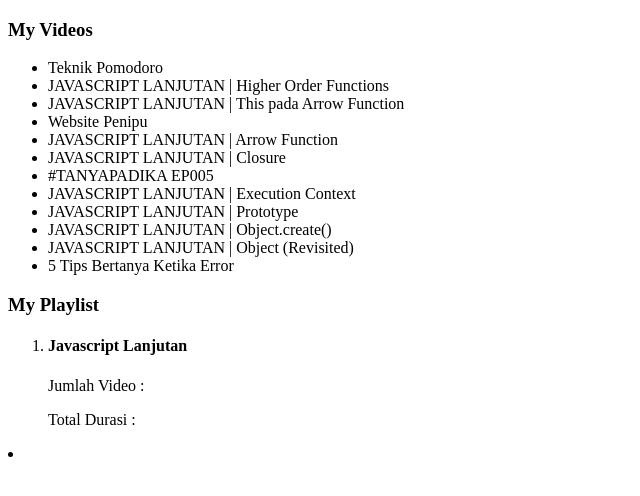
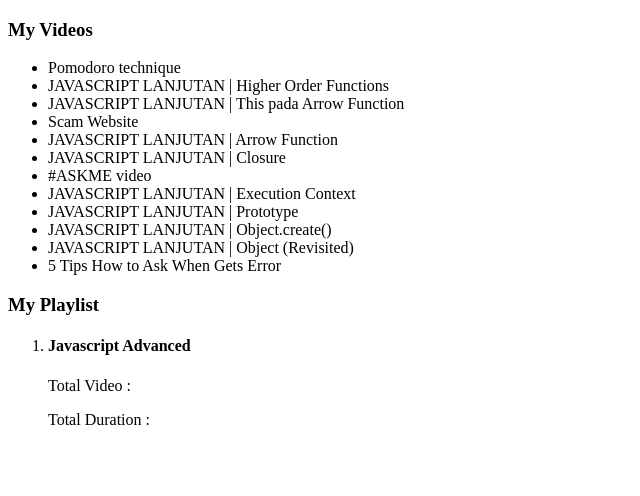
Before and after one commit to dimasqramadhani/dokumentasi-latihan-javascript, a plain HTML site: page javascript-method-filter-map-reduce/index.html in a window 1280 px wide. Shown: the whole page, without its empty margins (0-640 px from the left). Drawn offline with Linux system fonts and the light colour scheme.

Commit message:
Update index.html

```diff
--- a/javascript-method-filter-map-reduce/index.html
+++ b/javascript-method-filter-map-reduce/index.html
@@ -9,31 +9,29 @@
     <h3>My Videos</h3>
 
     <ul>
-      <li data-duration="15:27">Teknik Pomodoro</li>
+      <li data-duration="15:27">Pomodoro technique</li>
       <li data-duration="11:18">JAVASCRIPT LANJUTAN | Higher Order Functions</li>
       <li data-duration="21:40">JAVASCRIPT LANJUTAN | This pada Arrow Function</li>
-      <li data-duration="19:38">Website Penipu</li>
+      <li data-duration="19:38">Scam Website</li>
       <li data-duration="12:10">JAVASCRIPT LANJUTAN | Arrow Function</li>
       <li data-duration="20:43">JAVASCRIPT LANJUTAN | Closure</li>
-      <li data-duration="14:30">#TANYAPADIKA EP005</li>
+      <li data-duration="14:30">#ASKME video</li>
       <li data-duration="26:38">JAVASCRIPT LANJUTAN | Execution Context</li>
       <li data-duration="17:33">JAVASCRIPT LANJUTAN | Prototype</li>
       <li data-duration="10:39">JAVASCRIPT LANJUTAN | Object.create()</li>
       <li data-duration="17:31">JAVASCRIPT LANJUTAN | Object (Revisited)</li>
-      <li data-duration="14:25">5 Tips Bertanya Ketika Error</li>
+      <li data-duration="14:25">5 Tips How to Ask When Gets Error</li>
     </ul>
 
     <h3>My Playlist</h3>
     <ol>
       <li>
-        <h4>Javascript Lanjutan</h4>
-        <p>Jumlah Video : <span class="jumlah-video"></span></p>
-        <p>Total Durasi : <span class="total-durasi"></span></p>
+        <h4>Javascript Advanced</h4>
+        <p>Total Video : <span class="total-video"></span></p>
+        <p>Total Duration : <span class="total-duration"></span></p>
       </li>
     </ol>
 
-    <li></li>
-
-    <script src="javascript/script.js"></script>
+    <script src="script.js"></script>
 </body>
 </html>
```
